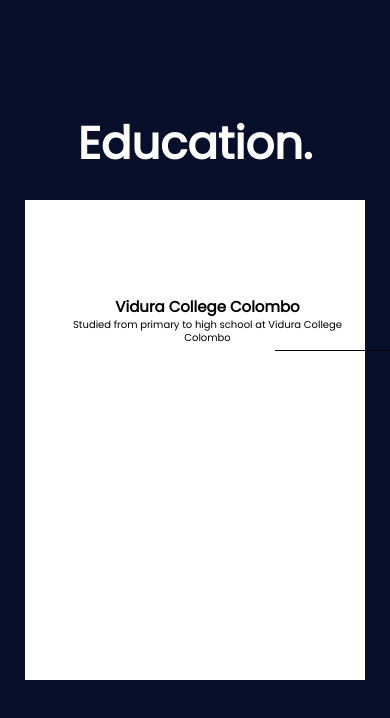
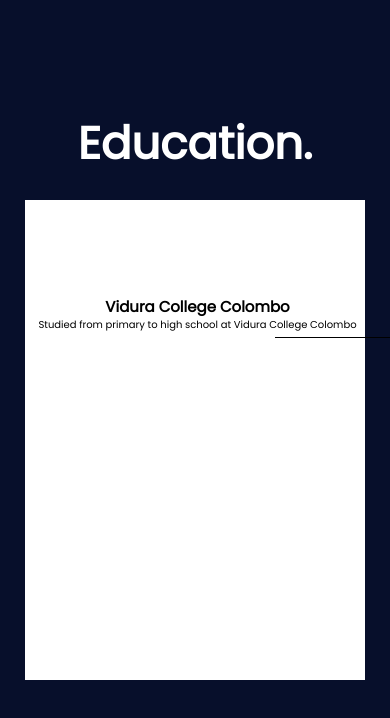
Before and after one commit to Yenuli-Minsadi/Portfolio1, a plain HTML site: page index.html in a window 390 px wide. Shown: the part 2082-2800 px from the top of the page. Drawn offline with Linux system fonts and the light colour scheme; a web font is replaced by a local one.

Commit message:
update styles

```diff
--- a/style.css
+++ b/style.css
@@ -604,7 +604,7 @@ section {
     #vidura-college {
         color: black;
         font-size: 15px;
-        margin-left: 25px;
+        margin-left: 5px;
         margin-top: 50px;
 
 
@@ -612,7 +612,7 @@ section {
 
     #vidura-desc {
         color:  black;
-        margin-left: 25px;
+        margin-left: 5px;
         margin-top: 3px;
         line-height: 1.3;
         font-size: 10px;
```
